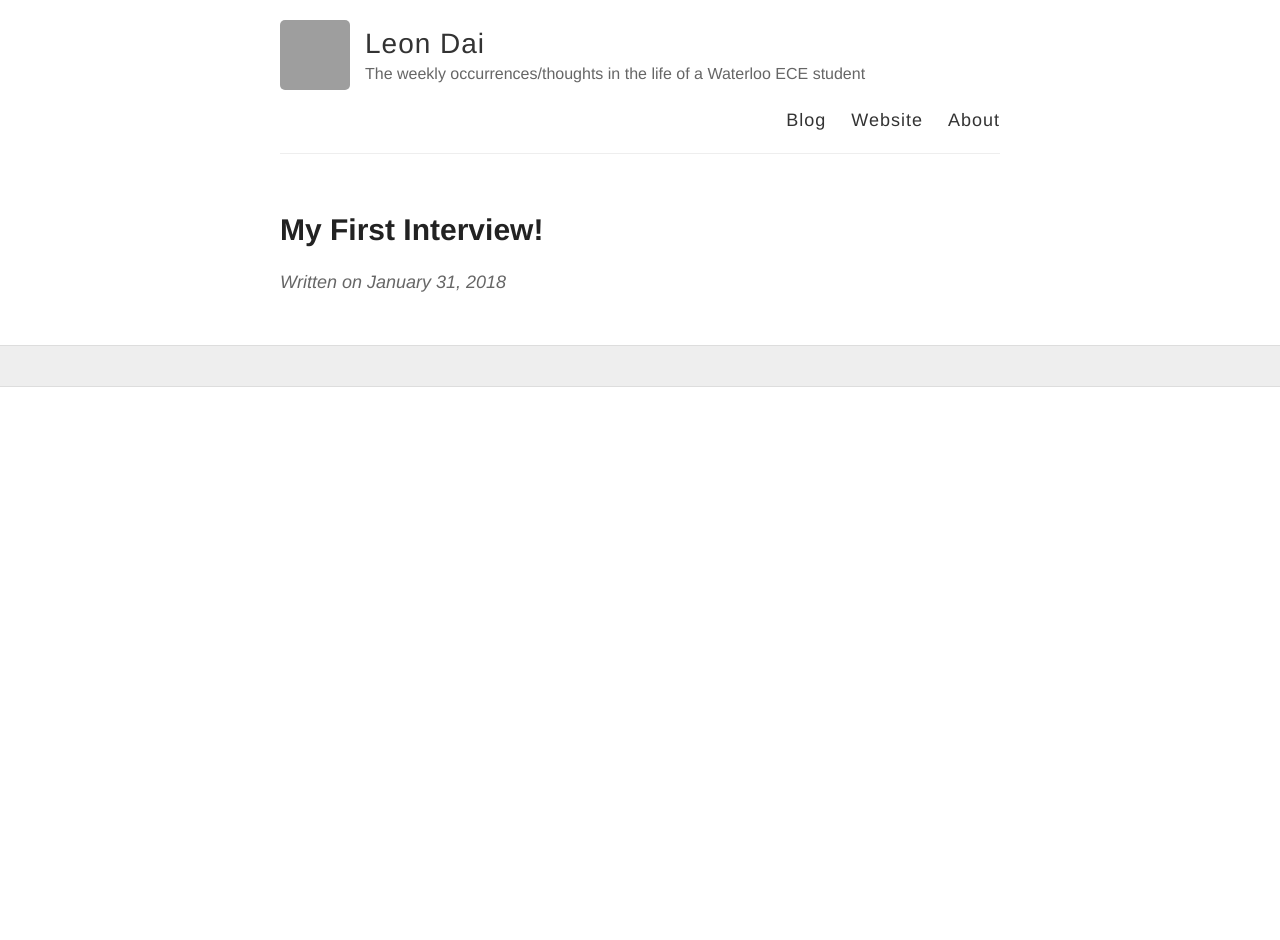
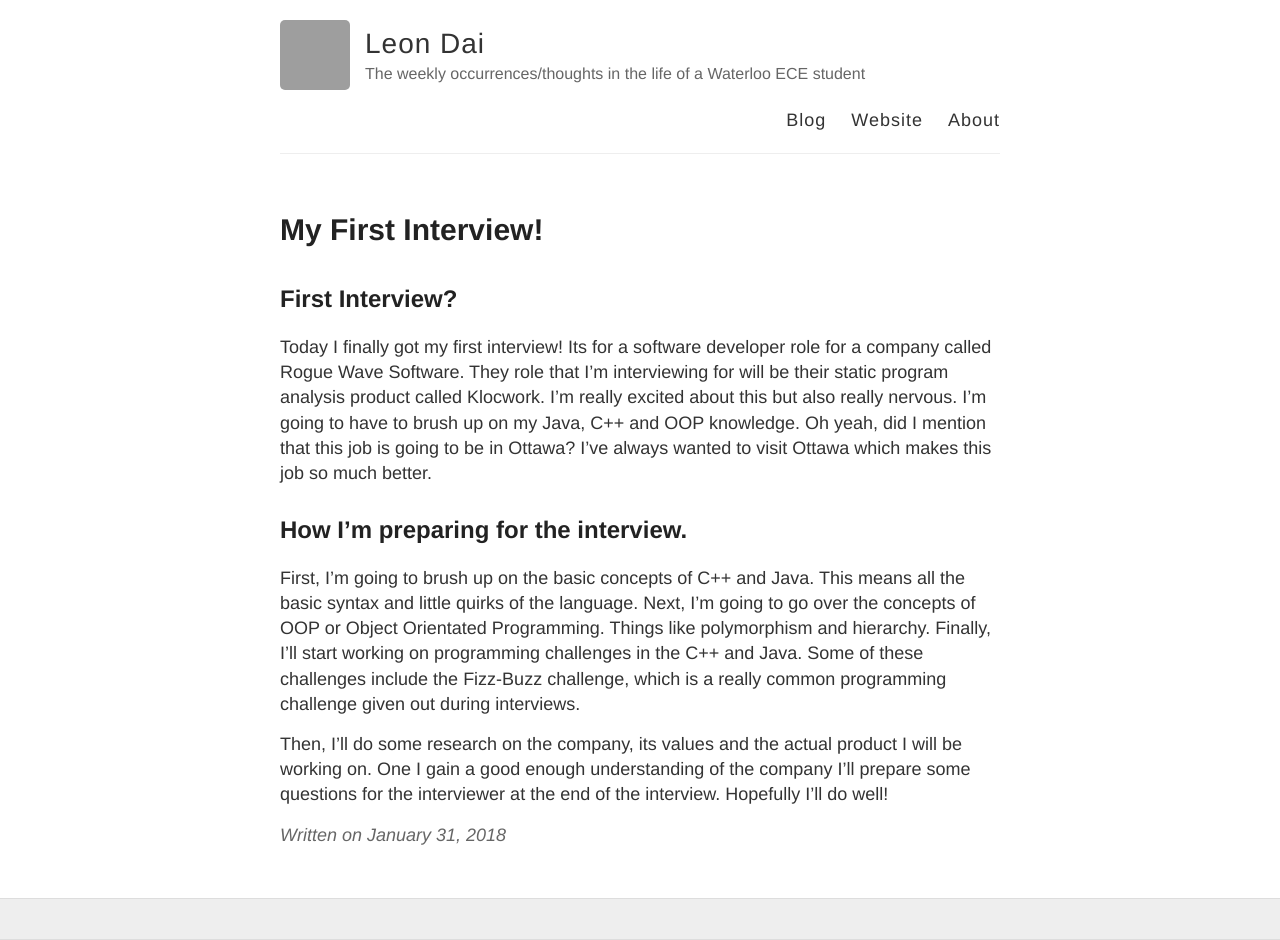
Before and after one commit to linchuandai/MyBlog, a Jekyll site: the page built from _posts/2018-1-31-My-First-Interview.md, in a window 1280 px wide. Built offline with Jekyll 4.4.1, drawn with Linux system fonts in a browser that asks for light colours; before the commit the page ends 900 px from its top, so only the background shows below that; grey boxes are pictures that could not be loaded.

Commit message:
Update 2018-1-31-My-First-Interview.md

```diff
--- a/_posts/2018-1-31-My-First-Interview.md
+++ b/_posts/2018-1-31-My-First-Interview.md
@@ -2,3 +2,17 @@
 layout: post
 title: My First Interview!
 ---
+## First Interview?
+Today I finally got my first interview! Its for a software developer role for a company called Rogue Wave Software. They role that
+I'm interviewing for will be their static program analysis product called Klocwork. I'm really excited about this but also really
+nervous. I'm going to have to brush up on my Java, C++ and OOP knowledge. Oh yeah, did I mention that this job is going to be in Ottawa?
+I've always wanted to visit Ottawa which makes this job so much better.
+
+## How I'm preparing for the interview.
+First, I'm going to brush up on the basic concepts of C++ and Java. This means all the basic syntax and little quirks of the language.
+Next, I'm going to go over the concepts of OOP or Object Orientated Programming. Things like polymorphism and hierarchy. Finally, I'll
+start working on programming challenges in the C++ and Java. Some of these challenges include the Fizz-Buzz challenge, which is a really
+common programming challenge given out during interviews.
+
+Then, I'll do some research on the company, its values and the actual product I will be working on. One I gain a good enough understanding
+of the company I'll prepare some questions for the interviewer at the end of the interview. Hopefully I'll do well!
```
